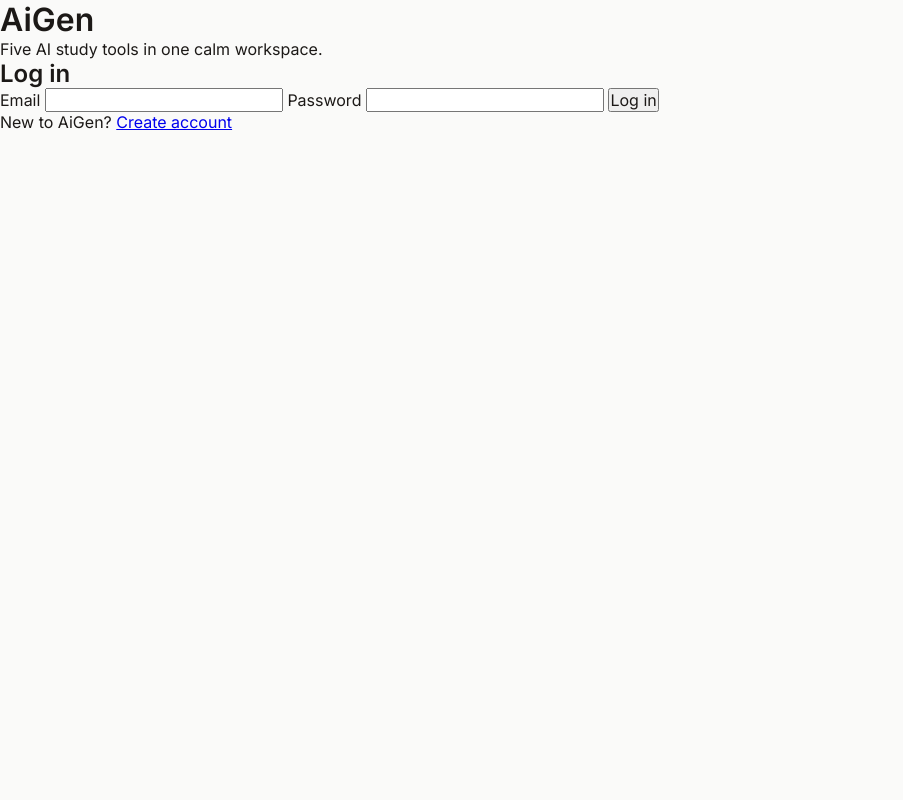
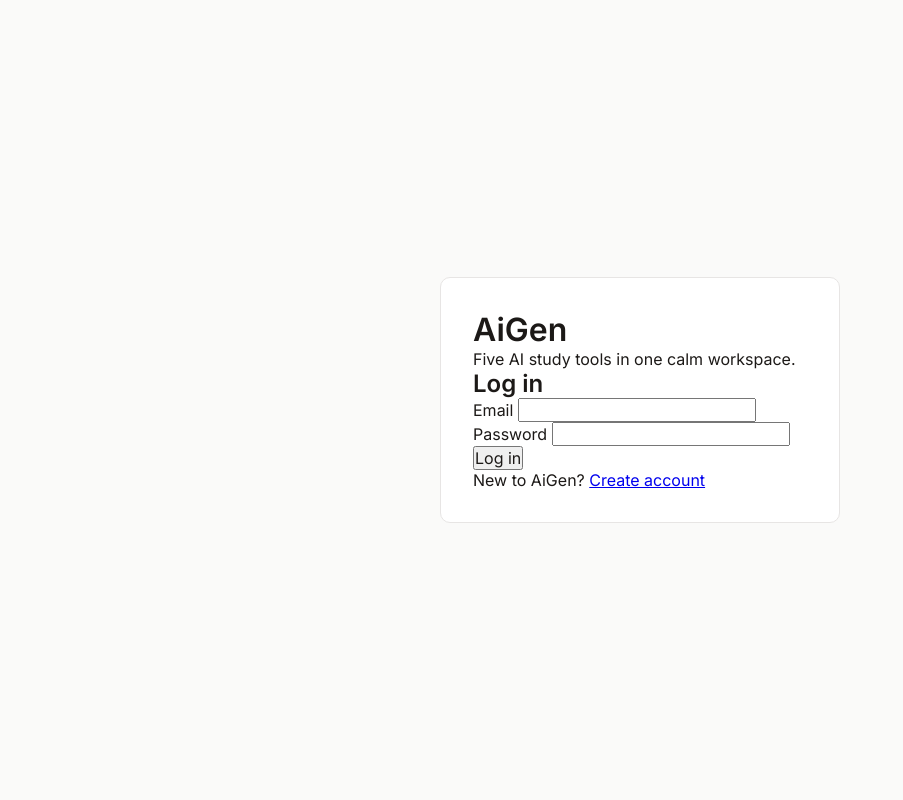
Before and after one commit to choudaryhussainali/AiGen, a Flask app: template templates/auth.html in a window 1280 px wide. Shown: the whole page, without its empty margins (0-903 px from the left). Run offline with Flask 3, Linux system fonts and the light colour scheme; the template is opened without the code that fills it, so the values that code supplies are empty.

Commit message:
feat(css): style auth card

```diff
--- a/static/css/style.css
+++ b/static/css/style.css
@@ -19,3 +19,19 @@
 body { font-family: var(--font); background: var(--bg); color: var(--text); }
 button, input, textarea { font: inherit; color: inherit; }
 img, svg { display: block; }
+
+.auth-page {
+  min-height: 100vh;
+  display: grid;
+  place-items: center;
+  padding: 24px;
+}
+
+.auth-card {
+  width: 100%;
+  max-width: 400px;
+  background: var(--surface);
+  border: 1px solid var(--border);
+  border-radius: var(--radius);
+  padding: 32px;
+}
```
